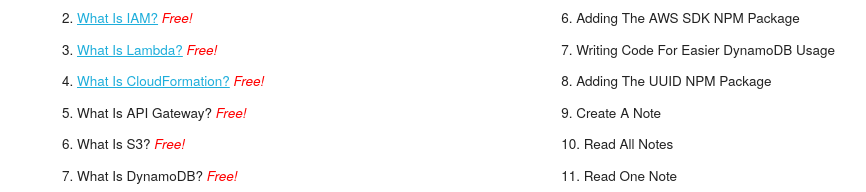
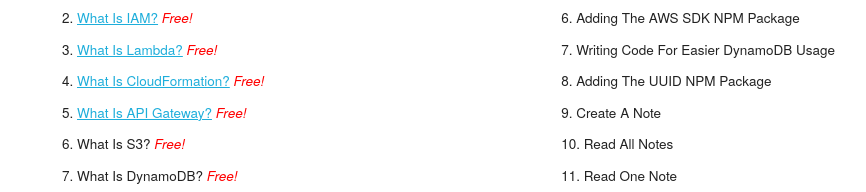
Before and after one commit to pmuens/learnserverless-book, a plain HTML site: page index.html in a window 1280 px wide. Shown: the part 1498-1690 px from the top of the page, without its empty margins (128-994 px from the left). Drawn offline with nearby package versions, Linux system fonts and the light colour scheme; some packages are replaced by stand-ins of ours; a script that the page names is missing.

Commit message:
Update index.html

```diff
--- a/index.html
+++ b/index.html
@@ -91,7 +91,7 @@
                   <li><a href="http://justserverless.com/blog/aws-fundamentals-what-is-iam/" target="_blank">What is IAM?</a> <span class="free-badge">free!</span></li>
                   <li><a href="http://justserverless.com/blog/aws-fundamentals-what-is-lambda/" target="_blank">What is Lambda?</a> <span class="free-badge">free!</span></li>
                   <li><a href="http://justserverless.com/blog/aws-fundamentals-what-is-cloudformation/" target="_blank">What is CloudFormation?</a> <span class="free-badge">free!</span></li>
-                  <li>What is API Gateway? <span class="free-badge">free!</span></li>
+                  <li><a href="http://justserverless.com/blog/aws-fundamentals-what-is-api-gateway/" target="_blank">What is API Gateway?</a> <span class="free-badge">free!</span></li>
                   <li>What is S3? <span class="free-badge">free!</span></li>
                   <li>What is DynamoDB? <span class="free-badge">free!</span></li>
                   <li>Aside: Regions <span class="free-badge">free!</span></li>
```
